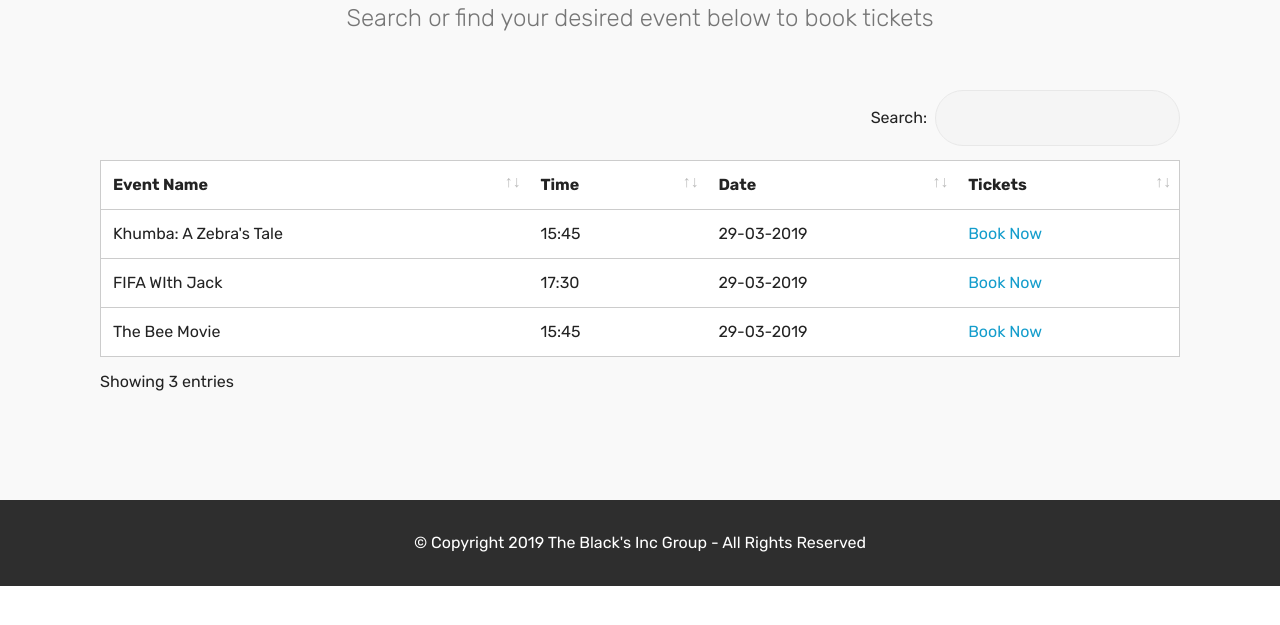
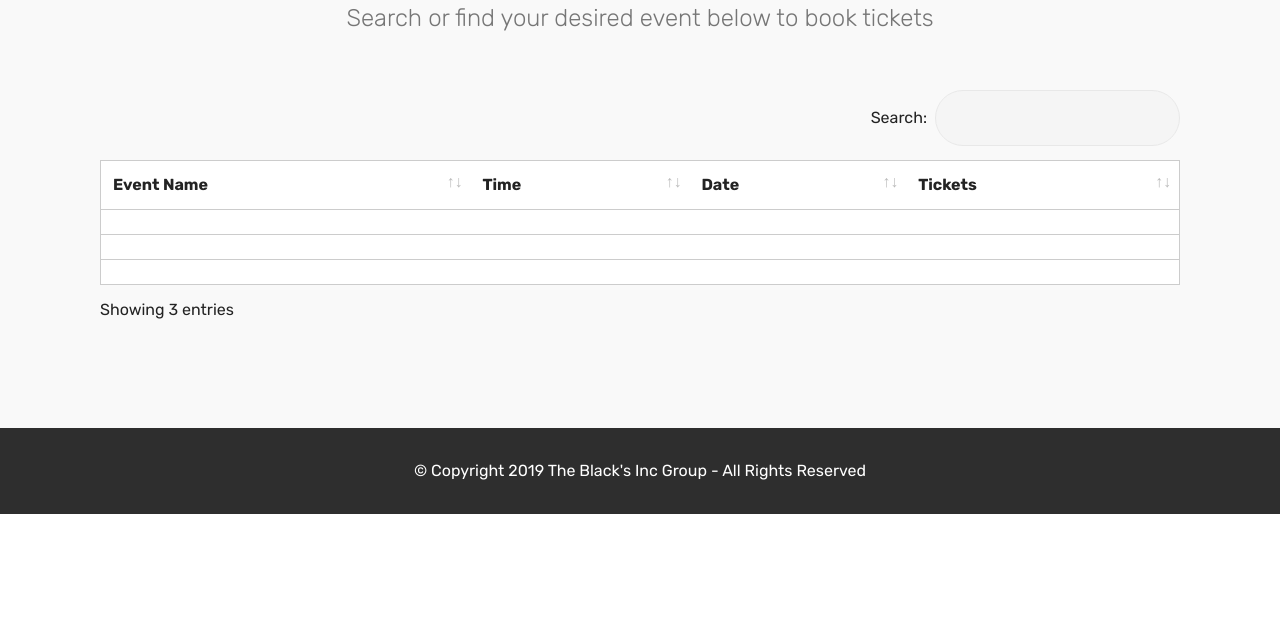
Before and after one commit to Callum-taylor/ticketing, a plain HTML site: page index.html in a window 1280 px wide. Shown: the part 169-794 px from the top of the page. Drawn offline with Linux system fonts and the light colour scheme; files whose address does not match are found by name.

Commit message:
create github pages

```diff
--- a/index.html
+++ b/index.html
@@ -55,7 +55,7 @@
     </nav>
 </section>
 
-<section class="engine"><a href="https://mobirise.info/f">simple site maker</a></section><section class="section-table cid-rkU8wh97p5" id="table1-2">
+<section class="engine"><a href="https://mobirise.info/q">free responsive site templates</a></section><section class="section-table cid-rkU8wh97p5" id="table1-2">
 
 
 
@@ -98,17 +98,17 @@
 
 
 
-              <td class="body-item mbr-fonts-style display-7">Khumba: A Zebra's Tale</td><td class="body-item mbr-fonts-style display-7">15:45</td><td class="body-item mbr-fonts-style display-7">29-03-2019</td><td class="body-item mbr-fonts-style display-7"><a href="https://webcollect.org.uk/filmfridays/event/khumba-a-zebras-tale" target="_blank">Book Now</a></td></tr><tr>
+              <td class="body-item mbr-fonts-style display-7"></td><td class="body-item mbr-fonts-style display-7"></td><td class="body-item mbr-fonts-style display-7"></td><td class="body-item mbr-fonts-style display-7"></td></tr><tr>
 
 
 
 
-              <td class="body-item mbr-fonts-style display-7">FIFA WIth Jack</td><td class="body-item mbr-fonts-style display-7">17:30</td><td class="body-item mbr-fonts-style display-7">29-03-2019</td><td class="body-item mbr-fonts-style display-7"><a href="https://blacksinc.wildapricot.org/Shop#!/FIFA-with-Jack/p/123114071/category=0" target="_blank">Book Now</a></td></tr><tr>
+              <td class="body-item mbr-fonts-style display-7"></td><td class="body-item mbr-fonts-style display-7"></td><td class="body-item mbr-fonts-style display-7"></td><td class="body-item mbr-fonts-style display-7"></td></tr><tr>
 
 
 
 
-              <td class="body-item mbr-fonts-style display-7">The Bee Movie</td><td class="body-item mbr-fonts-style display-7">15:45</td><td class="body-item mbr-fonts-style display-7">29-03-2019</td><td class="body-item mbr-fonts-style display-7"><a href="https://webcollect.org.uk/filmfridays/event/the-bee-movie" target="_blank">Book Now</a></td></tr></tbody>
+              <td class="body-item mbr-fonts-style display-7"></td><td class="body-item mbr-fonts-style display-7"></td><td class="body-item mbr-fonts-style display-7"></td><td class="body-item mbr-fonts-style display-7"></td></tr></tbody>
           </table>
         </div>
         <div class="container table-info-container">
```
Also changed, not shown: 1 other file.
